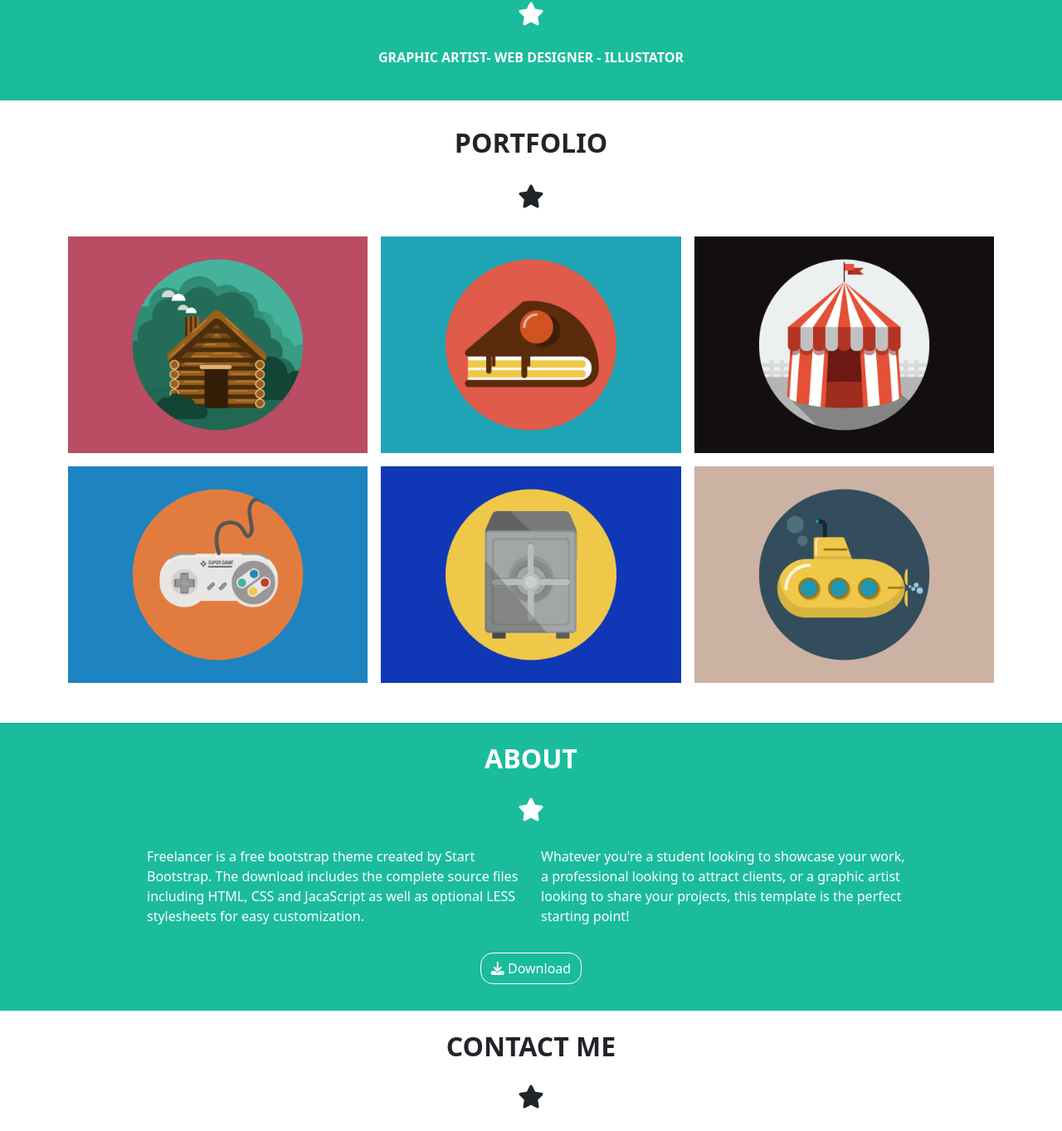
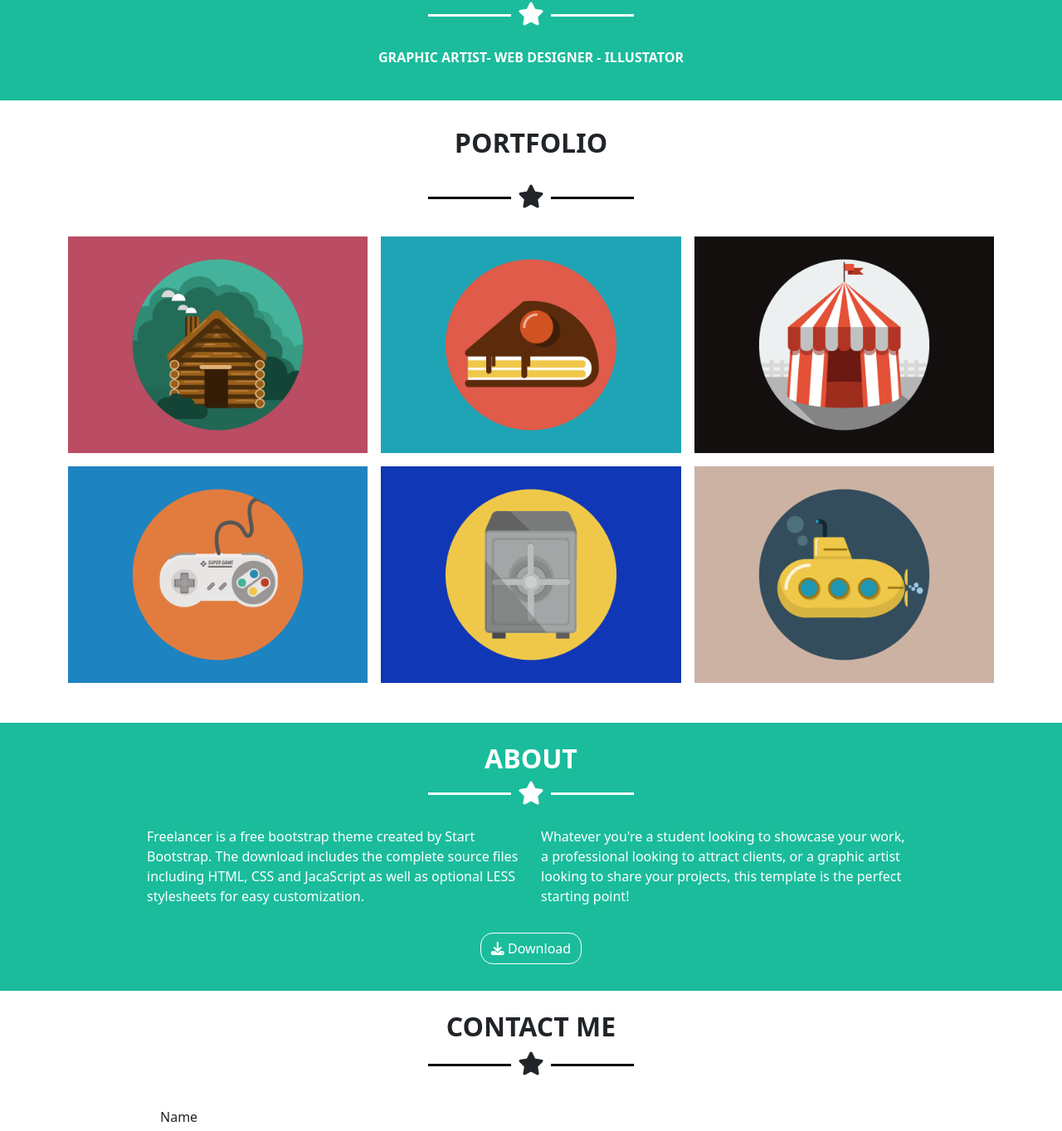
Before and after one commit to giuliaballestrero/html-css-bootstrap-freelancer, a plain HTML site: page index.html in a window 1280 px wide. Shown: the part 832-2195 px from the top of the page at 83% size. Drawn offline with nearby package versions, Linux system fonts and the light colour scheme.

Commit message:
Add star decoration

```diff
--- a/css/style.css
+++ b/css/style.css
@@ -21,6 +21,14 @@ footer {
     background-color: #3a546d;
 }
 
+.white {
+    background-color: #fff;
+}
+
+.black {
+    background-color: #000;
+}
+
 .aqua {
     color: #1abb9c;
     text-decoration: none;
@@ -40,4 +48,10 @@ footer {
     padding: 1rem;
     border: 1px solid #fff;
     border-radius: 50%;
+    aspect-ratio: 1;
 }
+
+.line {
+    height: 3px;
+    width: 100px;
+}
--- a/index.html
+++ b/index.html
@@ -53,8 +53,10 @@
                                 <img src="./img/avatar.svg" class="img-fluid" alt="avatar">
                             </figure>
                             <h1 class="p-4 fw-bold text-uppercase">Start Bootstrap</h1>
-                            <div class="pb-4">
-                                <i class="fa-solid fa-star fs-3"></i>
+                            <div class="pb-4 d-flex align-items-center justify-content-center">
+                                <div class="line white"></div>
+                                <div><i class="fa-solid fa-star fs-3 px-2"></i></div>
+                                <div class="line white"></div>
                             </div>
                         </div>
 
@@ -74,8 +76,10 @@
                     <div class="col-12">
                         <div class="box mb-2">
                             <h2 class="p-4 fw-bold text-uppercase">Portfolio</h2>
-                            <div class="pb-4">
-                                <i class="fa-solid fa-star fs-3"></i>
+                            <div class="pb-4 d-flex align-items-center justify-content-center">
+                                <div class="line black"></div>
+                                <div><i class="fa-solid fa-star fs-3 px-2"></i></div>
+                                <div class="line black"></div>
                             </div>
                         </div>
                     </div>
@@ -125,8 +129,10 @@
                     <div class="col-12">
                         <div class="box py-4 text-center">
                             <h2 class="text-uppercase fw-bold">About</h2>
-                            <div class="p-1">
-                                <i class="fa-solid fa-star fs-3 pt-3"></i>
+                            <div class="p1 d-flex align-items-center justify-content-center">
+                                <div class="line white"></div>
+                                <div><i class="fa-solid fa-star fs-3 px-2"></i></div>
+                                <div class="line white"></div>
                             </div>
                         </div>
                     </div>
@@ -157,8 +163,10 @@
                     <div class="col-12">
                         <div class="box  text-center py-3">
                             <h2 class="text-uppercase fw-bold">Contact Me</h2>
-                            <div class="p-1">
-                                <i class="fa-solid fa-star fs-3 pt-3"></i>
+                            <div class="p-1 d-flex align-items-center justify-content-center">
+                                <div class="line black"></div>
+                                <div><i class="fa-solid fa-star fs-3 px-2"></i></div>
+                                <div class="line black"></div>
                             </div>
                         </div>
                     </div>
```
